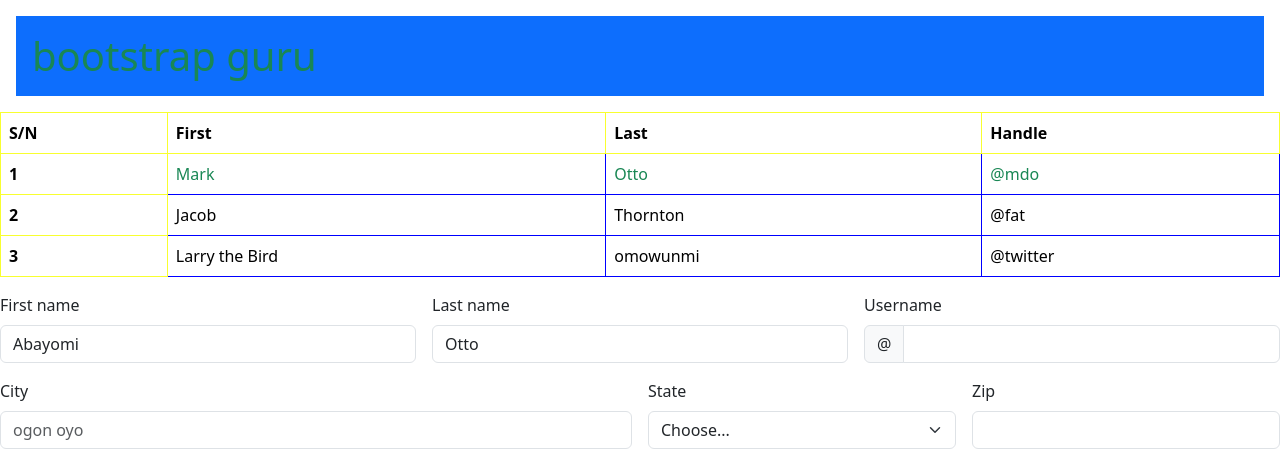
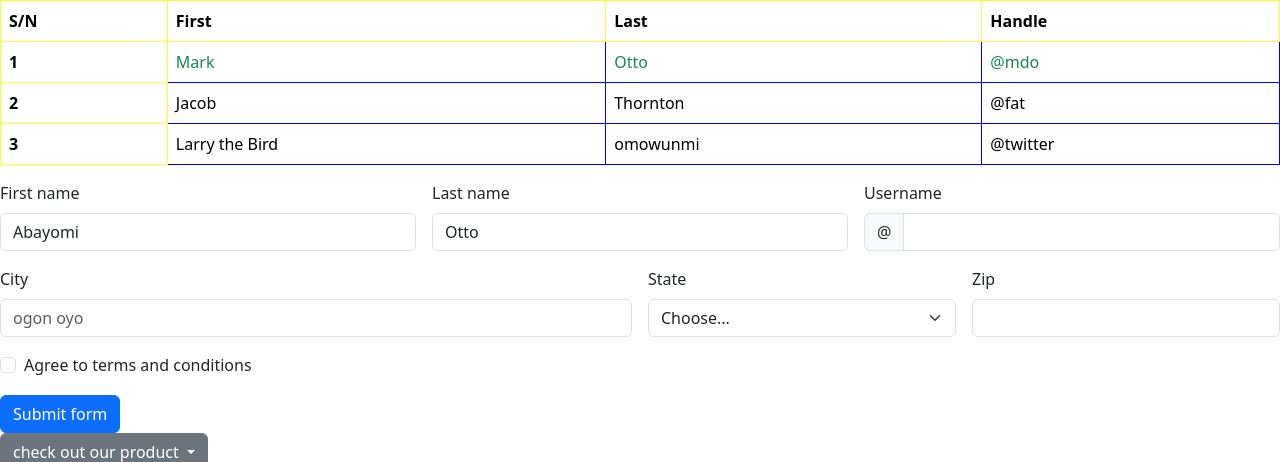
Before and after one commit to Ibnquasim/bootstarap-landing-page, a plain HTML site: page index.html in a window 1280 px wide. Shown: the top 462 px of the page. Drawn offline with nearby package versions, Linux system fonts and the light colour scheme.

Commit message:
my form page without head

```diff
--- a/index.html
+++ b/index.html
@@ -16,7 +16,7 @@
 
 </head>
 <body>
-    <h1 class="text-success bg-primary p-3 m-3">bootstrap guru</h1>
+
     <table class="table">
         <thead>
           <tr>
```
